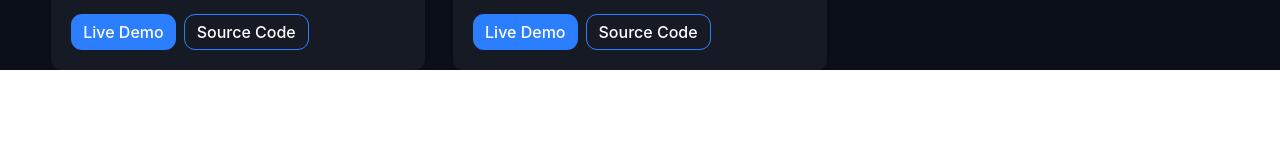
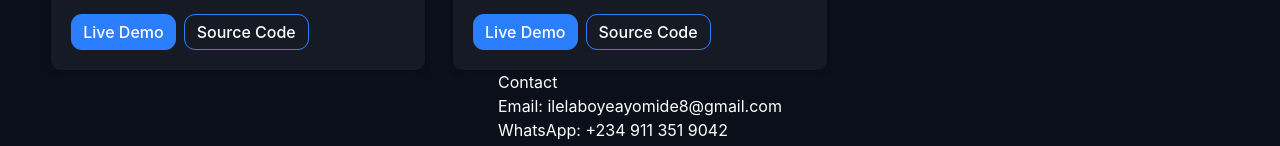
Before and after one commit to clino10q/my-portfolio, a React (Vite) app: page / in a window 1280 px wide. Shown: the part 2575-2721 px from the top of the page. Before the commit the page ends 2645 px from the top, so only its background shows below. Built offline with nearby package versions, Linux system fonts and the light colour scheme.

Commit message:
Created Contact component and added it to the page

```diff
--- a/src/App.jsx
+++ b/src/App.jsx
@@ -4,6 +4,7 @@ import Hero from "./components/Hero";
 import About from "./components/About";
 import Skills from "./components/Skills";
 import Projects from "./components/Projects";
+import Contact from "./components/Contact";
 
 function App() {
   return (
@@ -13,6 +14,7 @@ function App() {
       <About />
       <Skills />
       <Projects />
+      <Contact />
     </div>
   );
 }
--- a/src/components/Contact.jsx
+++ b/src/components/Contact.jsx
@@ -1,3 +1,31 @@
 export default function Contact() {
-  return <div></div>;
+  return (
+    <div>
+      <h2>Contact</h2>
+      <div>
+        <h3>
+          Email:{" "}
+          <a href="mailto:ilelaboyeayomide8@gmail.com?subject=Portfolio Inquiry&amp;body=Hello Ayomide, I would like to discuss a project with you.">
+            {" "}
+            ilelaboyeayomide8@gmail.com
+          </a>
+        </h3>
+        <h3>
+          WhatsApp:{" "}
+          <a
+            href="https://wa.me/2349113519042?text=Hello%20Ayomide%2C%20I%20came%20across%20your%20portfolio%20and%20I%27m%20interested%20in%20working%20with%20you.%20I%27d%20love%20to%20discuss%20a%20potential%20project%20with%20you."
+            target="_blank"
+          >
+            +234 911 351 9042
+          </a>
+        </h3>
+        <h3>
+          LinkedIn:{" "}
+          <a href="https://www.linkedin.com/in/ilelaboye-ayomide-2bb7853a3/">
+            Ilelaboye Ayomide
+          </a>
+        </h3>
+      </div>
+    </div>
+  );
 }
```
